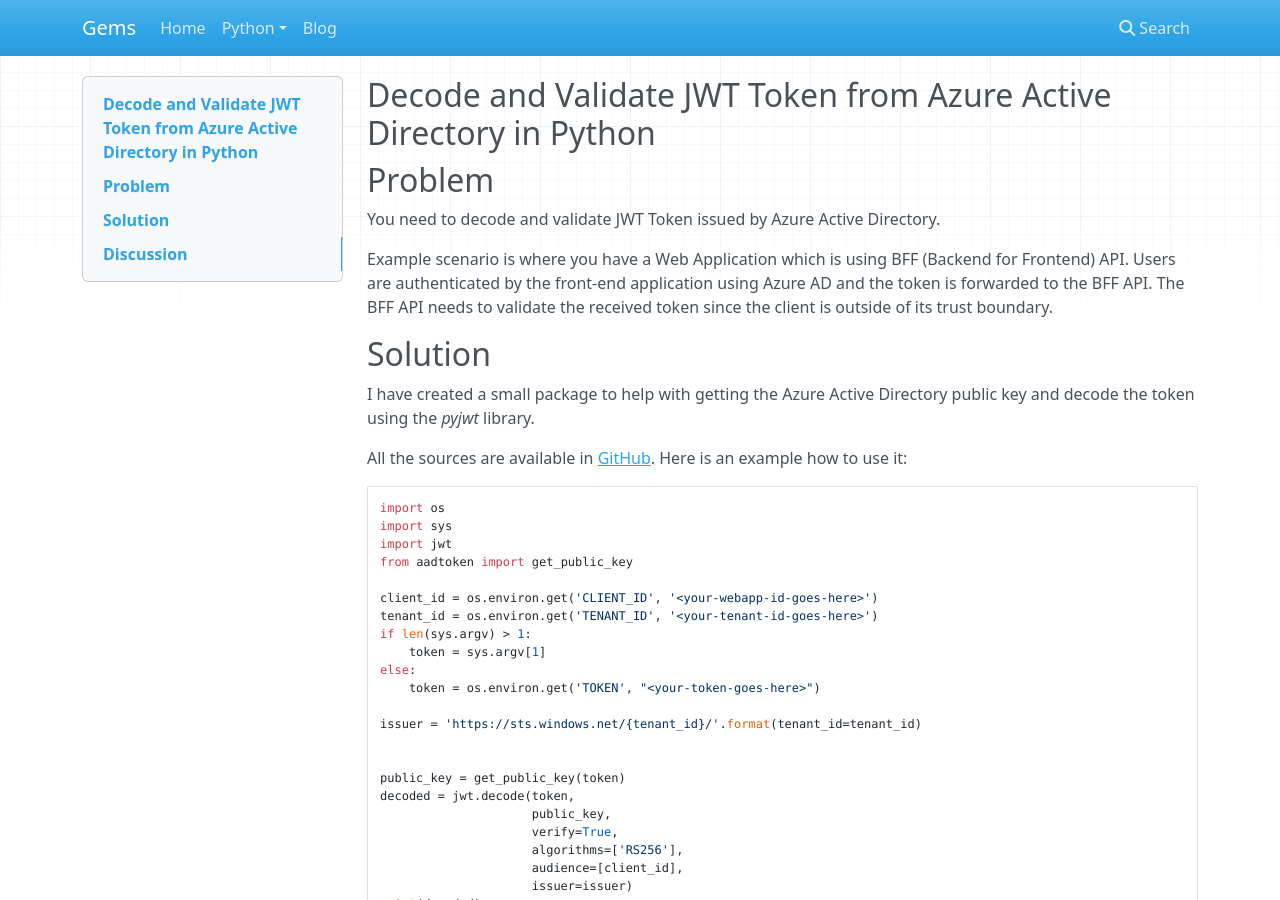
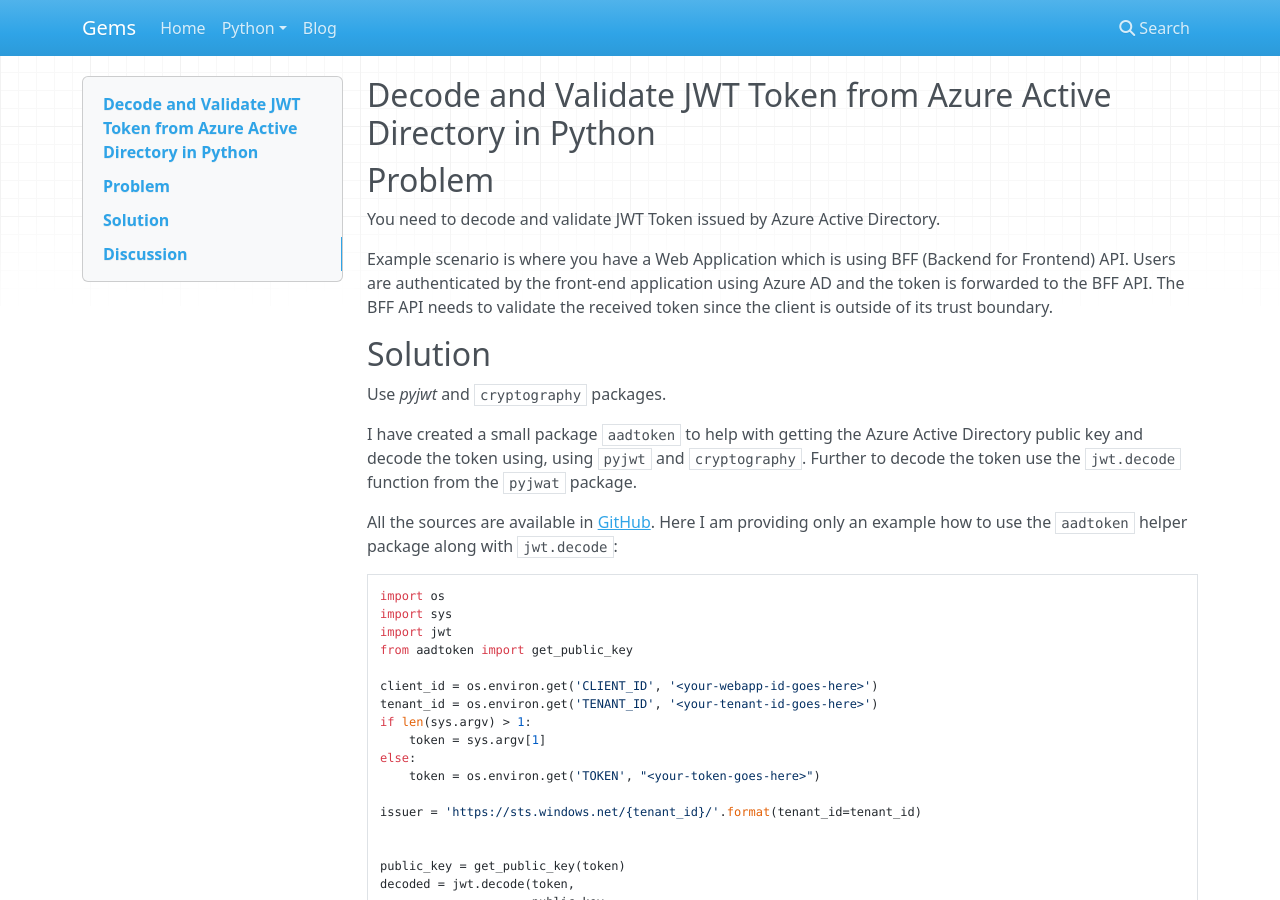
Before and after one commit to ivangeorgiev/gems, an MkDocs documentation site: the page built from docs/python/misc/python-azure-ad-token-decode-validate.md, in a window 1280 px wide and 900 px high. Built offline with MkDocs 1.6.1, drawn with Linux system fonts in a browser that asks for light colours; nearby versions of some CDN libraries.

Commit message:
small text additions

````diff
--- a/docs/python/misc/python-azure-ad-token-decode-validate.md
+++ b/docs/python/misc/python-azure-ad-token-decode-validate.md
@@ -13,9 +13,11 @@
 
 ## Solution
 
-I have created a small package to help with getting the Azure Active Directory public key and decode the token using the *pyjwt* library.
+Use *pyjwt* and `cryptography` packages.
 
-All the sources are available in [GitHub](https://github.com/ivangeorgiev/gems/tree/master/src/python-azure-ad-token-validate). Here is an example how to use it:
+I have created a small package `aadtoken` to help with getting the Azure Active Directory public key and decode the token using, using `pyjwt` and `cryptography`. Further to decode the token use the `jwt.decode` function from the `pyjwat` package.
+
+All the sources are available in [GitHub](https://github.com/ivangeorgiev/gems/tree/master/src/python-azure-ad-token-validate). Here I am providing only an example how to use the `aadtoken` helper package along with `jwt.decode`:
 
 ```python
 import os
````
